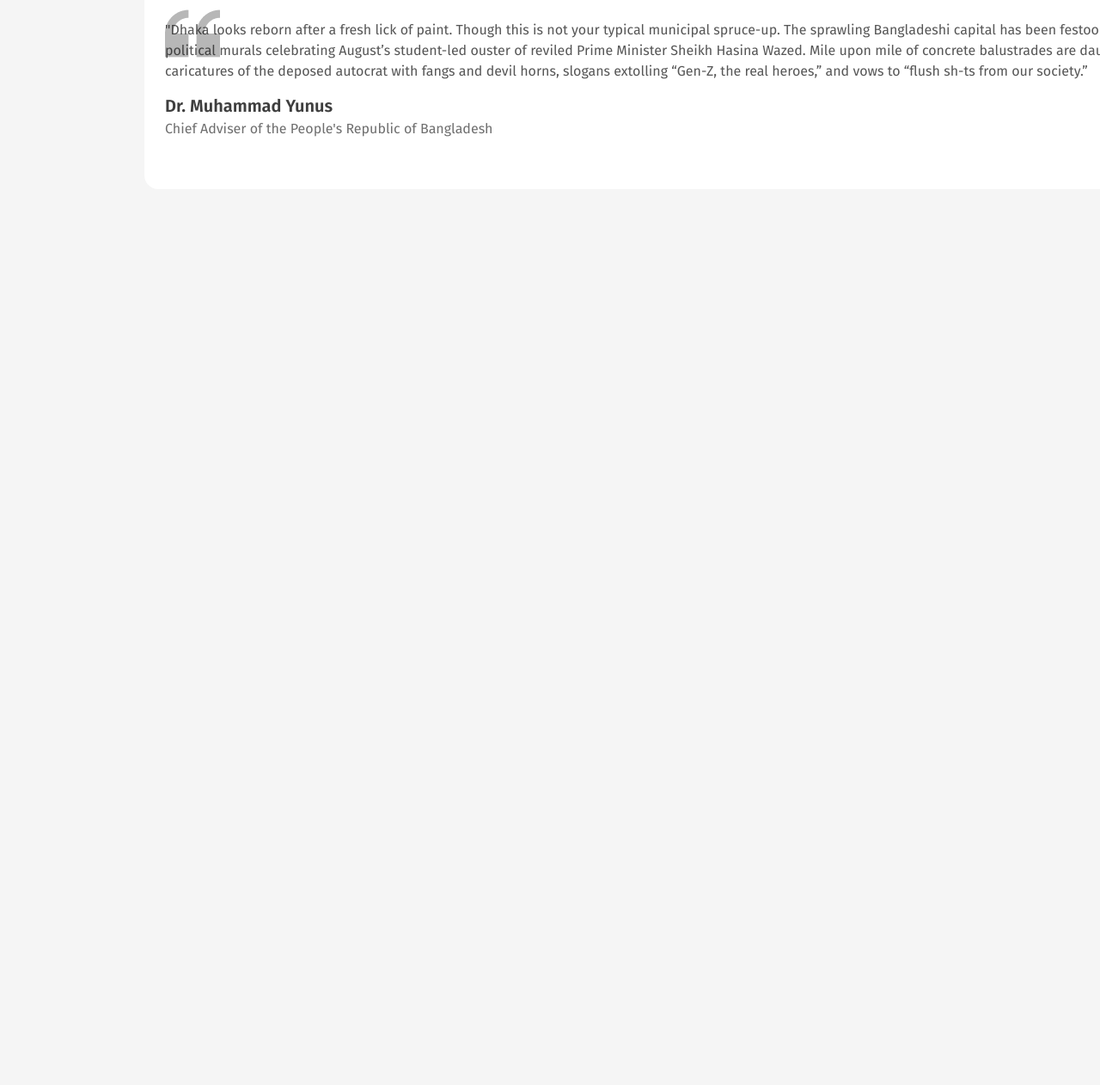
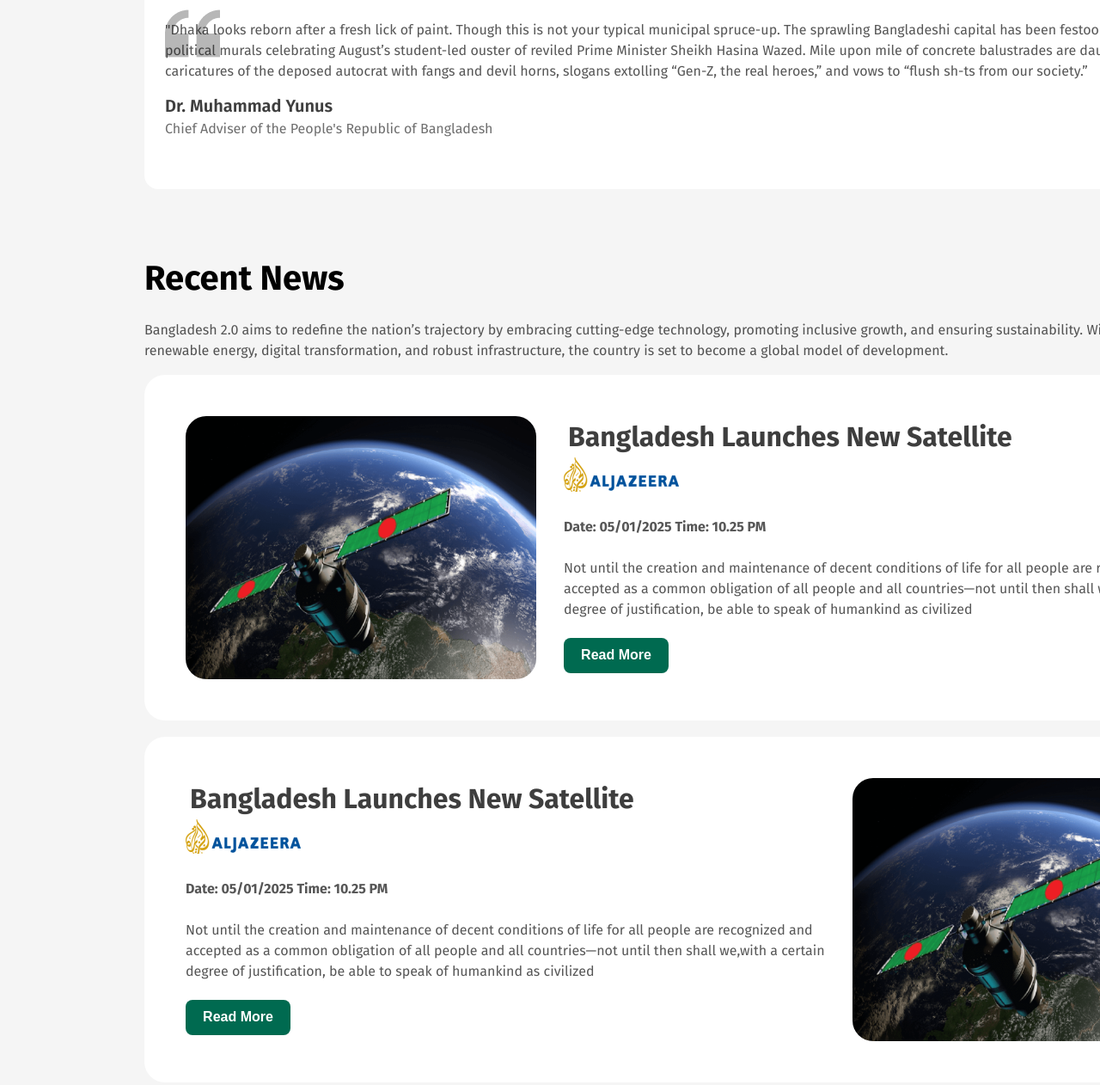
Before and after one commit to nazrul44088/B11A1-nazrul-assignment1, a plain HTML site: page index.html in a window 1280 px wide. Shown: the part 1278-2540 px from the top of the page at 86% size. Before the commit the page ends 1578 px from the top, so only its background shows below. Drawn offline with Linux system fonts and the light colour scheme.

Commit message:
added recent news

```diff
--- a/index.html
+++ b/index.html
@@ -36,7 +36,7 @@
 
         </section>
         <section class="future-vision">
-            <h3 class="vision-title">The Vision of Future</h3>
+            <h3 class="all-title">The Vision of Future</h3>
             <p class="all-description">Bangladesh 2.0 aims to redefine the nation’s trajectory by embracing cutting-edge technology, promoting inclusive growth, and ensuring sustainability. With initiatives in renewable energy, digital transformation, and robust infrastructure, the country is set to become a global model of development.</p>
             <div class="vision-container">
                 <div class="future-content">
@@ -68,6 +68,48 @@
                 <h6 class="chief-adviser">Chief Adviser of the People's Republic of Bangladesh</h6>
             </div>
         </section>
+        <section>
+            <div class="news-container">
+                <h3 class="all-title">Recent News</h3>
+                <p class="all-description">Bangladesh 2.0 aims to redefine the nation’s trajectory by embracing cutting-edge technology, promoting inclusive growth, and ensuring sustainability. With initiatives in renewable energy, digital transformation, and robust infrastructure, the country is set to become a global model of development.</p>
+                <div class="news-content">
+                    <img class="image-satelite" src="assets/satelite.png" width="408px" height="306px" alt="">
+                    <div class="news-card">
+                        <h3 class="news-heading">Bangladesh Launches New Satellite</h3>
+                        <img src="assets/al-jazeera.png" width="134px" height="40px" alt="">
+                        <h5 class="news-date-time">Date: 05/01/2025 <span>Time: 10.25 PM</span></h5>
+                        <p class="all-description">Not until the creation and maintenance of decent conditions of life for all people are recognized and accepted as a common obligation of all people and all countries—not until then shall we,with a certain degree of justification, be able to speak of humankind as civilized</p>
+                        <button class="read-more-btn">Read More</button>
+                    </div>
+                </div>
+                <br>
+                <div class="news-content">
+
+                    <div class="news-card">
+                        <h3 class="news-heading">Bangladesh Launches New Satellite</h3>
+                        <img src="assets/al-jazeera.png" width="134px" height="40px" alt="">
+                        <h5 class="news-date-time">Date: 05/01/2025 <span>Time: 10.25 PM</span></h5>
+                        <p class="all-description">Not until the creation and maintenance of decent conditions of life for all people are recognized and accepted as a common obligation of all people and all countries—not until then shall we,with a certain degree of justification, be able to speak of humankind as civilized</p>
+                        <button class="read-more-btn">Read More</button>
+
+                    </div>
+                    <img class="image-satelite" src="assets/satelite.png" width="408px" height="306px" alt="">
+                </div>
+                <br>
+                <div class="news-content">
+                    <img class="image-satelite" src="assets/satelite.png" width="408px" height="306px" alt="">
+                    <div class="news-card">
+                        <h3 class="news-heading">Bangladesh Launches New Satellite</h3>
+                        <img src="assets/al-jazeera.png" width="134px" height="40px" alt="">
+                        <h5 class="news-date-time">Date: 05/01/2025 <span>Time: 10.25 PM</span></h5>
+                        <p class="all-description">Not until the creation and maintenance of decent conditions of life for all people are recognized and accepted as a common obligation of all people and all countries—not until then shall we,with a certain degree of justification, be able to speak of humankind as civilized</p>
+                        <button class="read-more-btn">Read More</button>
+                    </div>
+                </div>
+            </div>
+
+
+        </section>
     </main>
     <footer>
 
--- a/styles/styles.css
+++ b/styles/styles.css
@@ -79,7 +79,7 @@ body{
 .future-vision{
     margin:80px 160px 0 160px;
 }
-.vision-title{
+.all-title{
     font-size: 40px;
     font-weight: 700;
     margin-bottom: 24px;
@@ -157,3 +157,38 @@ body{
     margin-top: 5px;
 
 }
+.news-container{
+    margin:80px 160px 0 160px;
+}
+.news-content{
+    display: flex;
+    gap: 32px;
+    background-color: #FFFFFF;
+    padding: 48px;
+    border-radius: 24px;
+}
+.image-satelite{
+    border-radius: 24px;
+}
+.news-heading{
+    font-size: 32px;
+    font-weight: bold;
+    margin: 5px;
+    color: rgba(14, 14, 14, 0.8);
+}
+.news-card h5,span{
+    color: rgba(14, 14, 14, 0.7);
+    font-size: 16px;
+
+}
+.read-more-btn{
+    background-color:#006A50;
+    width: 122px;
+    height: 41px;
+    color: white;
+    border: none;
+    border-radius: 8px;
+    font-size: 16px;
+    font-weight: 600;
+    margin-top: 5px;
+}
```
